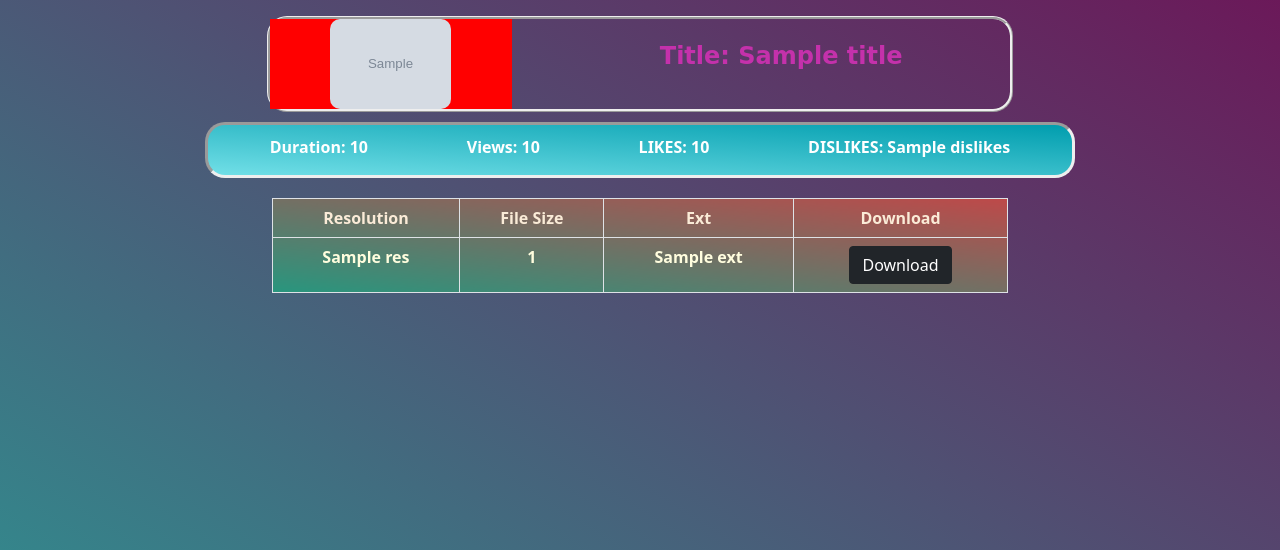
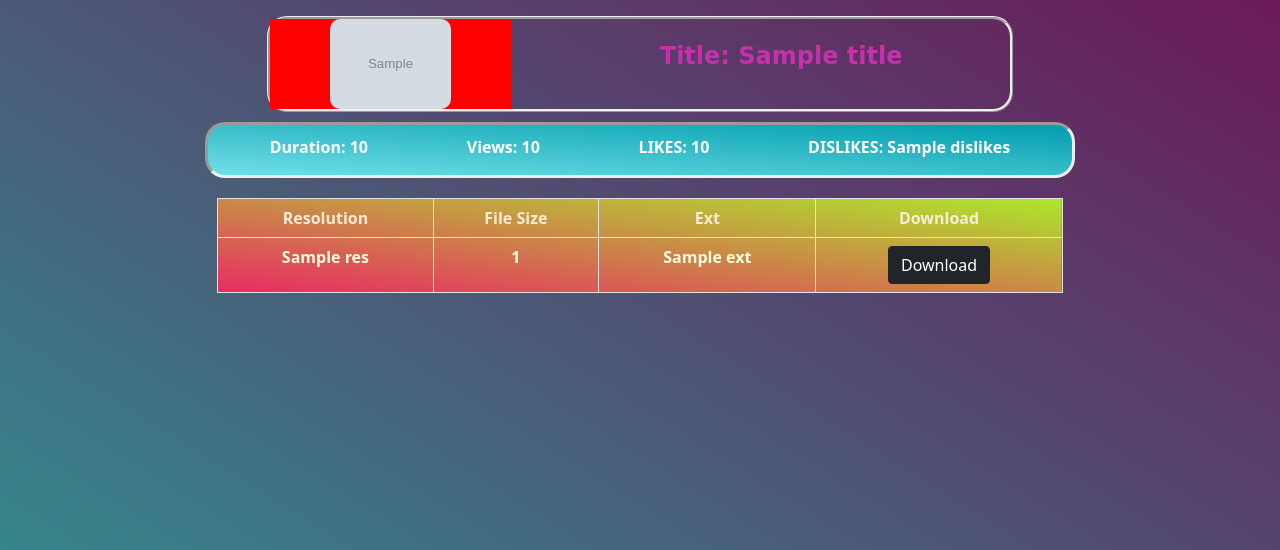
Before and after one commit to manishcad/New-Youtube-Downloader, a Django app: template App/templates/home.html in a window 1280 px wide. Shown: the part 250-800 px from the top of the page. Run offline with Django 4.2, Linux system fonts and the light colour scheme; the template is opened without the code that fills it: most values are stand-ins (such as "Sample title", 1, 10 or a date in 2020); grey boxes marked "Sample" are stand-in pictures.

Commit message:
Add files via upload

```diff
--- a/App/templates/home.html
+++ b/App/templates/home.html
@@ -83,8 +83,8 @@
     </div>
 
     <div class="row" id="row_4" style="display: flex; justify-content: center; margin-top: 20px;">
-        <div class="col-md-7" style="background-color:; text-align: center;">
-            <table class="table table-bordered" style="background:linear-gradient(to left bottom,#be4949,#28967e);">
+        <div class="col-md-8" style="background-color:; text-align: center;">
+            <table class="table table-bordered" style="background:linear-gradient(to left bottom,rgba(179, 245, 39, 0.93),rgba(245, 39, 97, 0.93));">
                 <thead>
                   <tr>
                     <th scope="col" class="detail">Resolution</th>
--- a/Youtube_Downloader/settings.py
+++ b/Youtube_Downloader/settings.py
@@ -23,7 +23,7 @@ BASE_DIR = Path(__file__).resolve().parent.parent
 SECRET_KEY = 'django-insecure-%56ucow465mmhv726zdt3dz-u5isclpysum(fe(x&*-__b*ktx'
 
 # SECURITY WARNING: don't run with debug turned on in production!
-DEBUG = True
+DEBUG = False
 
 ALLOWED_HOSTS = ['y-tdownloader.herokuapp.com', '127.0.0.1']
 
--- a/Youtube_Downloader/urls.py
+++ b/Youtube_Downloader/urls.py
@@ -19,5 +19,5 @@ from django.urls import path, include
 
 urlpatterns = [
     path('admin/', admin.site.urls),
-    path("",include('App.urls')),
+    path("", include('App.urls')),
 ]
```
